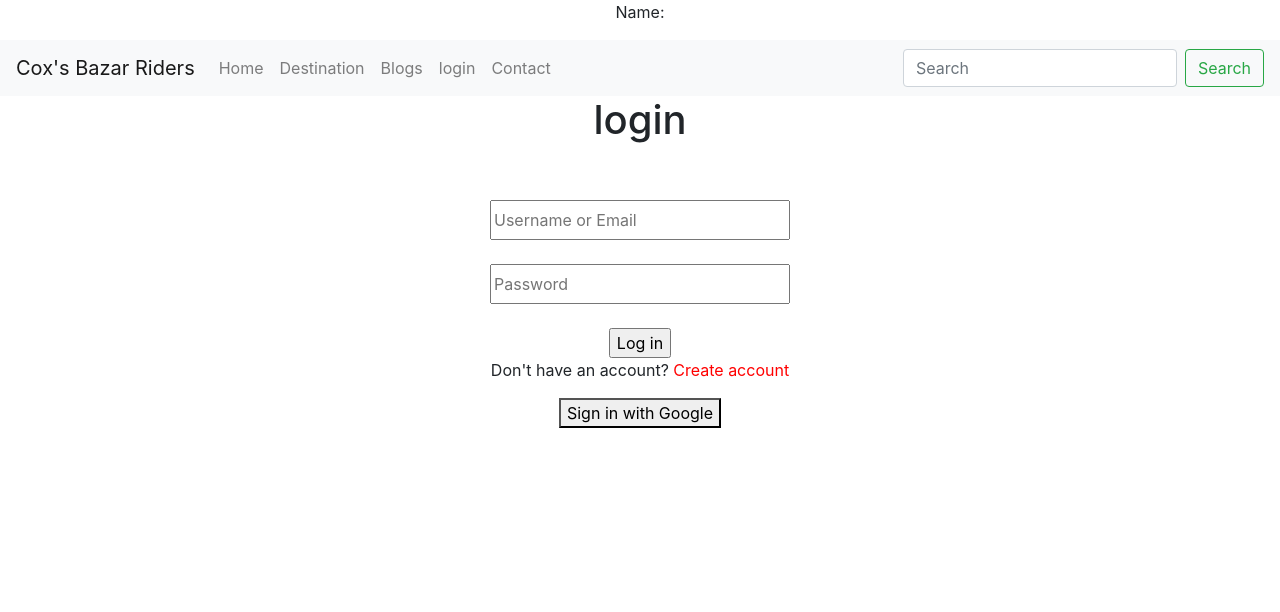
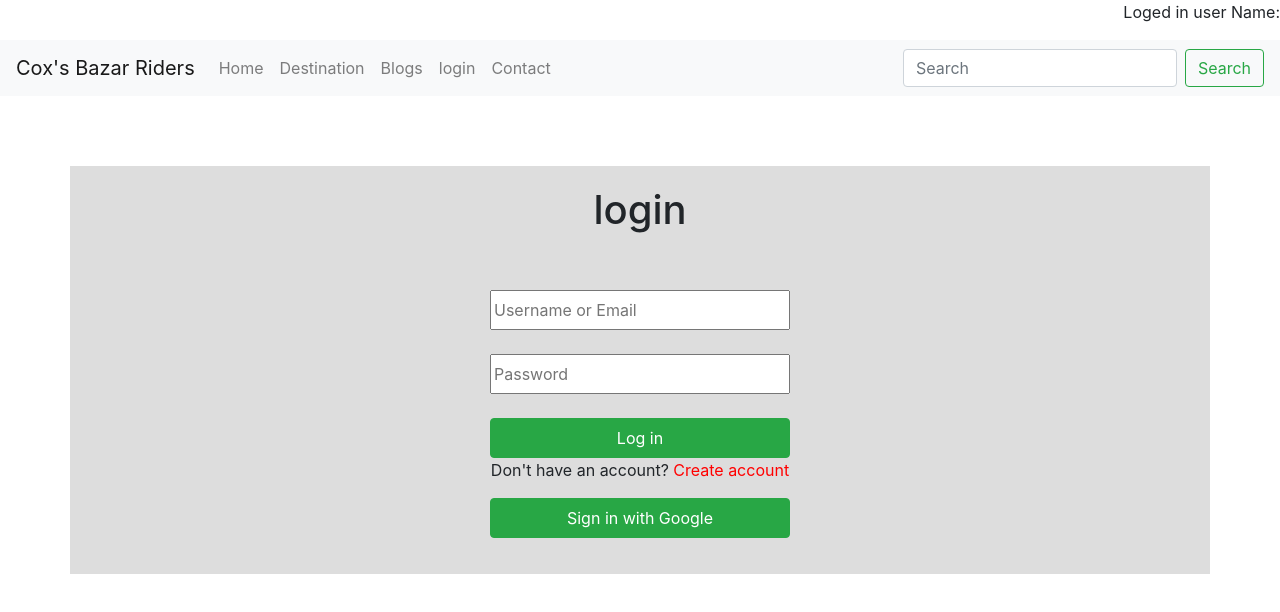
Before and after one commit to arfin-2020/Cox-s-Bazar-Riders, a React (Create React App) app: page /login in a window 1280 px wide. Shown: the top 612 px of the page. Built offline with nearby package versions, Linux system fonts and the light colour scheme.

Commit message:
time and date completed

```diff
--- a/src/App.js
+++ b/src/App.js
@@ -18,7 +18,7 @@ function App() {
   return (
     <div className="App">
     <UserContext.Provider value={[loggedInUser,setLoggedInUser]}>
-    <p>Name: {loggedInUser.name}</p>
+    <p style={{textAlign:"right"}} > Loged in user Name: {loggedInUser.name}</p>
      <Router>
           <Header/>
           <Switch>
--- a/src/components/Book/Book.js
+++ b/src/components/Book/Book.js
@@ -2,22 +2,50 @@ import React from 'react';
 import { useParams } from 'react-router';
 // import { Link } from 'react-router-dom';
 // import {Map, InfoWindow, Marker, GoogleApiWrapper} from 'google-maps-react';
+
 import './Book.css'
+import { makeStyles } from '@material-ui/core/styles';
+import TextField from '@material-ui/core/TextField';
+
+const useStyles = makeStyles((theme) => ({
+  container: {
+    display: 'flex',
+    flexWrap: 'wrap',
+  },
+  textField: {
+    marginLeft: theme.spacing(1),
+    marginRight: theme.spacing(1),
+    width: 200,
+  },
+}));
 const Book = () => {
     const {type} = useParams();
+    const classes = useStyles();
     return (
         <div className="row">
         {/* <h1>Let's book a {type} vehicles.</h1> */}
-        <div className="col-6">
+        <div className="col-sm-12 col-md-6">
             <div className="from-div">
                 <h4>Pick from</h4>
                 <input className="inputfrom form-control" type="text"/>
                 <h4>Pick To</h4>
                 <input className="inputfrom form-control" type="text"/> <br/><br/>
+                <form className={classes.container} noValidate>
+      <TextField
+        id="date"
+        label="Birthday"
+        type="date"
+        defaultValue="2017-05-24"
+        className={classes.textField}
+        InputLabelProps={{
+          shrink: true,
+        }}
+      />
+    </form> <br/><br/>
                 <input className= 'btn btn-success inputfrom' type="submit" value="Search"/>
             </div>
         </div>
-        <div className="col-6">
+        <div className="col-sm-12 col-md-6">
         {/* <Map google={this.props.google} zoom={14}>
 
             <Marker onClick={this.onMarkerClick}
--- a/src/components/Login/Login.css
+++ b/src/components/Login/Login.css
@@ -1,4 +1,5 @@
-.formControl {
-    height: 40px;
-    width: 300px;
+.login-container {
+    margin-top: 70px;
+    background-color: #dddddd;
+    padding: 20px;
 }
--- a/src/components/Login/Login.js
+++ b/src/components/Login/Login.js
@@ -104,21 +104,21 @@ const Login = () => {
     }
 
     return (
-        <div>
+        <div className = "login-container container">
         {!newUser && <h1>login</h1>}
         {newUser && <h1>Create an Account</h1>}
         <form onSubmit = {handleSubmit}>
-        {newUser && <input className="formControl" type="text" onBlur={handleBlur} name='name' placeholder="Your Name" />}<br/><br/>
-            <input type="text" className="formControl" name="email" onBlur = {handleBlur}  placeholder='Username or Email' required/> <br/><br/>
-            <input type="password" className="formControl" name="password" onBlur = {handleBlur}  placeholder='Password' required/><br/><br/>
-            {newUser && <input type="submit" value="Create an account"/>}
-             {!newUser && <input type="submit" value="Log in"/>}<br/>
+        {newUser && <input className="inputfrom" type="text" onBlur={handleBlur} name='name' placeholder="Your Name" />}<br/><br/>
+            <input type="text" className="inputfrom" name="email" onBlur = {handleBlur}  placeholder='Username or Email' required/> <br/><br/>
+            <input type="password" className="inputfrom" name="password" onBlur = {handleBlur}  placeholder='Password' required/><br/><br/>
+            {newUser && <input className= 'btn btn-success inputfrom' type="submit" value="Create an account"/>}
+             {!newUser && <input className= 'btn btn-success inputfrom' type="submit" value="Log in"/>}<br/>
              {newUser && <input type="checkbox" name = "checkbox"/>}
              {newUser && <label htmlFor="checkbox">Remember me</label>}
         </form>
         <p onClick={() => setnewUser(!newUser)} name = 'newUser'>Don't have an account? {!newUser && <span  style={{color:"red",cursor: 'pointer'}}>Create account</span>}
         {newUser && <span  style={{color:"red",cursor: 'pointer'}}>Log in</span>}</p>
-         <button onClick = {googlehandler}>Sign in with Google</button>
+         <button className= 'btn btn-success inputfrom' onClick = {googlehandler}>Sign in with Google</button>
         <p style={{color:"red"}}>{user.error}</p>
         {user.success && <p style={{color:"green"}}> User {newUser ? "Created" : "logged in"} Successfully</p>}
         </div>
--- a/src/components/Vehicle/Vehicle.js
+++ b/src/components/Vehicle/Vehicle.js
@@ -32,22 +32,23 @@ export default function Vehicle({vahicle}){
     }
     return (
 
-        <div className="main-container container">
+        <div className="row">
+          <div className="col-sm-12 col-md-6">
+          <div className="main-container container">
         <Button onClick={() => handleBook(vahicle.type)} >
         <Card className={classes.root}>
         <CardHeader
           title={vahicle.type}
         />
-        {/* <CardMedia
-          className={classes.media}
-          image={vahicle.imgUrl}
-          component='img'
-         width='140'
-        /> */}
         <img src={`${vahicle.imgUrl}.png`} alt=""/>
       </Card>
       </Button>
         </div>
+          </div>
+          <div className="col-sm-12 col-md-6">
+
+          </div>
+        </div>
 
     );
 };
```
